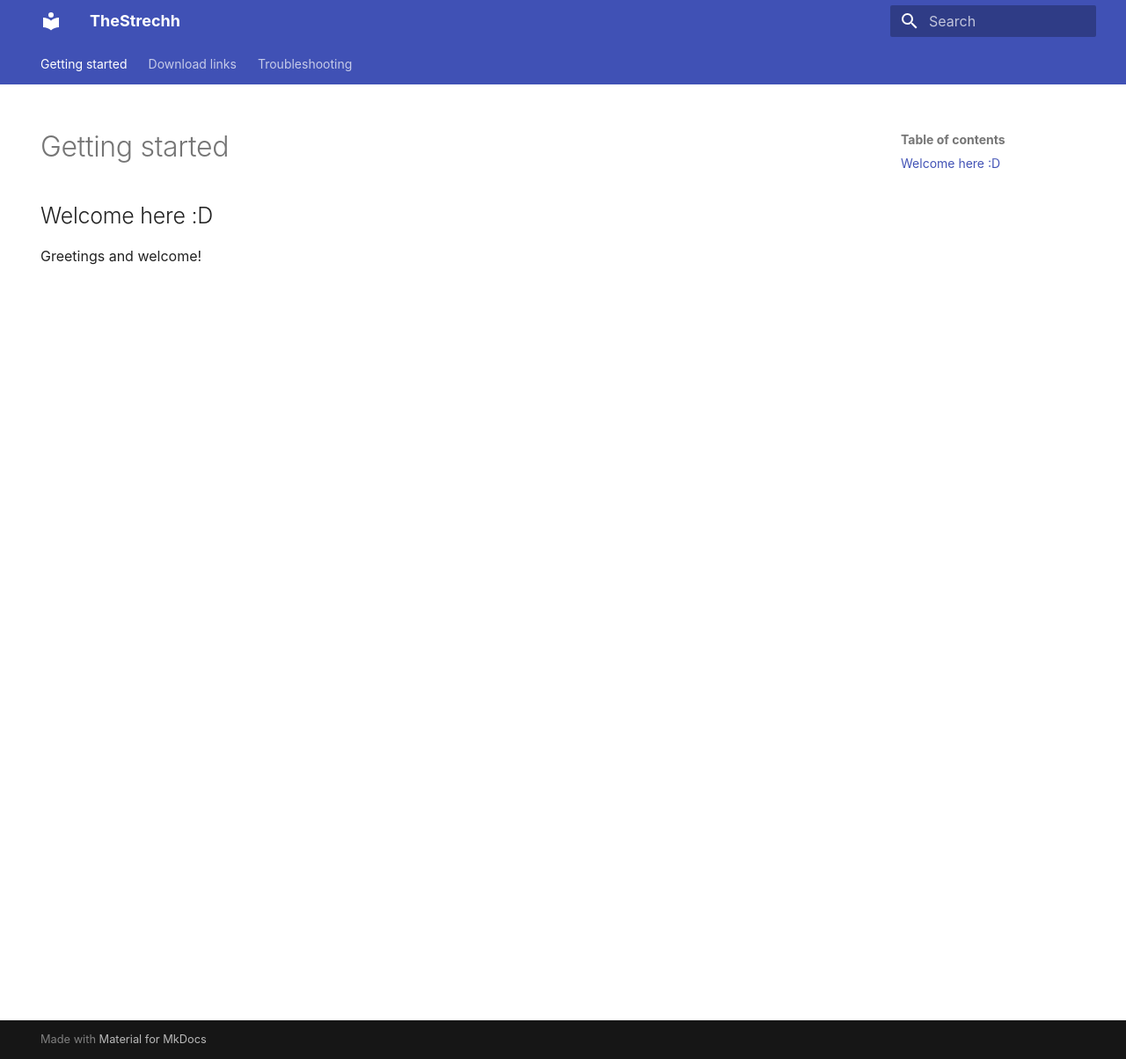
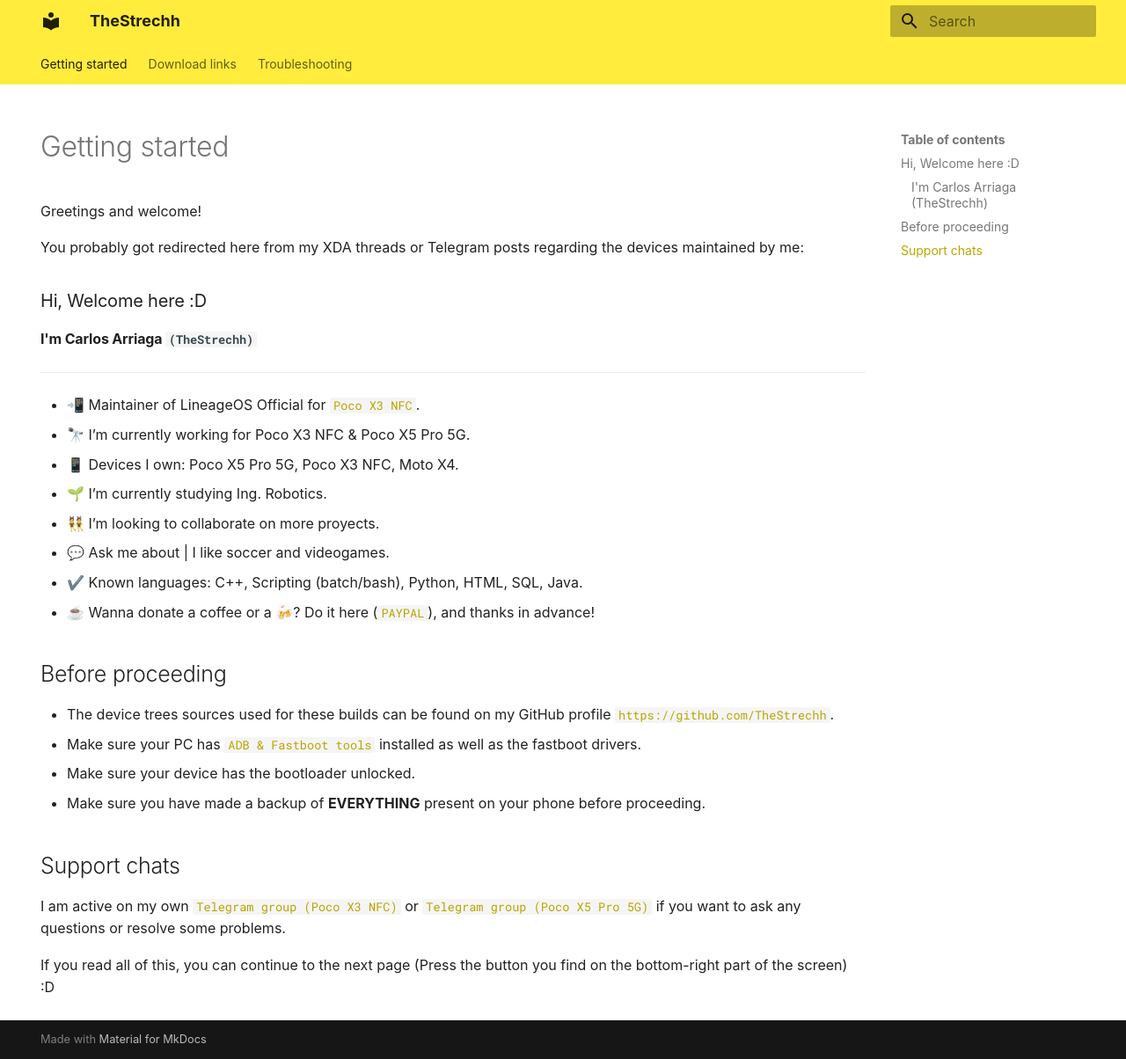
Before and after one commit to ItsTheStrechh/ItsTheStrechh.github.io, an MkDocs documentation site: the page built from docs/index.md, in a window 1280 px wide and 1204 px high. Shown: the whole window at 88% size. Built offline with MkDocs 1.6.1 and Material for MkDocs 9.7.7, drawn with Linux system fonts in a browser that asks for light colours; some web fonts are replaced.

Commit message:
Push welcome

```diff
--- a/docs/index.md
+++ b/docs/index.md
@@ -5,6 +5,32 @@ hide:
 
 # Getting started
 
-## Welcome here :D
+Greetings and welcome!
 
-Greetings and welcome!
+You probably got redirected here from my XDA threads or Telegram posts regarding the devices maintained by me:
+
+### Hi, Welcome here :D
+#### I'm Carlos Arriaga `(TheStrechh)`
+---
+
+- 📲 Maintainer of LineageOS Official for [`Poco X3 NFC`](https://wiki.lineageos.org/devices/surya/).
+- 🔭 I’m currently working for Poco X3 NFC & Poco X5 Pro 5G.
+- 📱 Devices I own: Poco X5 Pro 5G, Poco X3 NFC, Moto X4.
+- 🌱 I’m currently studying Ing. Robotics.
+- 👯 I’m looking to collaborate on more proyects.
+- 💬 Ask me about | I like soccer and videogames.
+- ✔️ Known languages: C++, Scripting (batch/bash), Python, HTML, SQL, Java.
+- ☕ Wanna donate a coffee or a 🍻? Do it here ([`PAYPAL`](https://paypal.me/Strechh)), and thanks in advance!
+
+## Before proceeding
+
+* The device trees sources used for these builds can be found on my GitHub profile [`https://github.com/TheStrechh`](https://github.com/TheStrechh).
+* Make sure your PC has [`ADB & Fastboot tools`](https://developer.android.com/studio/releases/platform-tools) installed as well as the fastboot drivers.
+* Make sure your device has the bootloader unlocked.
+* Make sure you have made a backup of **EVERYTHING** present on your phone before proceeding.
+
+## Support chats
+
+I am active on my own [`Telegram group (Poco X3 NFC)`](https://t.me/TheStrechhSupport) or [`Telegram group (Poco X5 Pro 5G)`](https://t.me/TheStrechhRedwood) if you want to ask any questions or resolve some problems.
+
+If you read all of this, you can continue to the next page (Press the button you find on the bottom-right part of the screen) :D
--- a/mkdocs.yml
+++ b/mkdocs.yml
@@ -12,6 +12,14 @@ theme:
   features:
     - navigation.tabs
 
+  palette:
+
+    # Palette toggle for light mode
+    - media: "(prefers-color-scheme: light)"
+      scheme: default
+      primary: yellow
+      accent: blue
+
 nav:
     - Getting started: 'index.md'
     - Download links: 'downloads.md'
```
